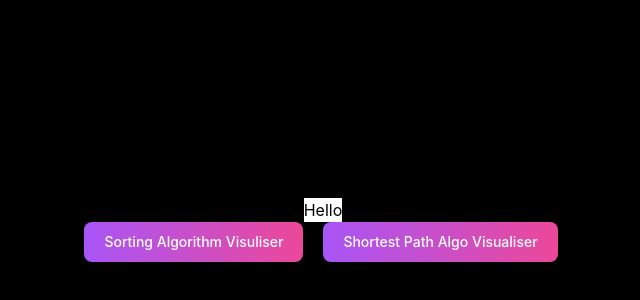
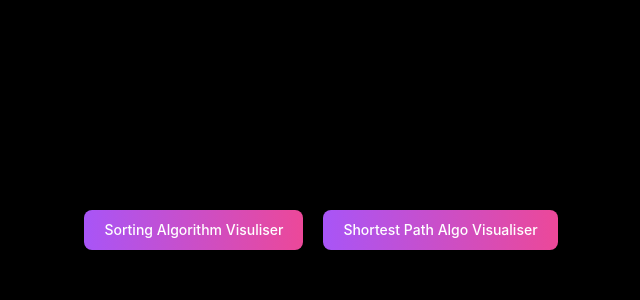
Before and after one commit to satpreetvirdi/sorting-visualiser, a React (Create React App) app: page / in a window 1280 px wide. Shown: the part 170-470 px from the top of the page, without its empty margins (317-957 px from the left). Built offline with nearby package versions, Linux system fonts and the light colour scheme.

Commit message:
commented

```diff
--- a/src/components/Root.tsx
+++ b/src/components/Root.tsx
@@ -5,8 +5,8 @@ const Root = () => {
   return (<>
 
     <ul className="flex flex-col justify-center items-center bg-black min-h-screen" >
-      <div className="flex flex-row "><h1 className=" bg-white">Hello</h1>
-      </div>
+      {/* <div className="flex flex-row "><h1 className=" bg-white">Hello</h1> */}
+      {/* </div> */}
       <div className="flex flex-row justify-center items-center bg-black">
         <li className=" mr-1">
           <button className="text-white bg-gradient-to-r from-purple-500 to-pink-500 hover:bg-gradient-to-l focus:ring-5 focus:outline-none focus:ring-purple-200 dark:focus:ring-purple-800 font-medium rounded-lg text-sm px-5 py-2.5 text-center me-2 mx-2" ><Link to={"/sortingAlgos"}>Sorting Algorithm Visuliser</Link> </button>
```
